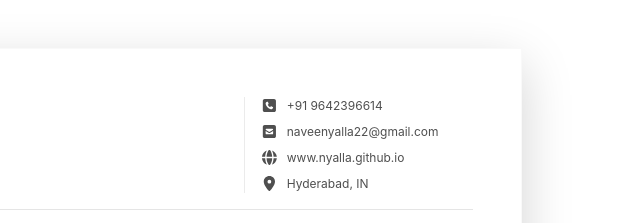
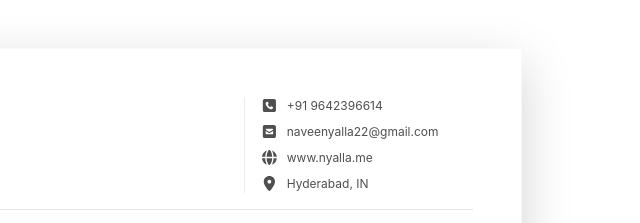
Before and after one commit to nyalla/nyalla.github.io, a website: page resume.html in a window 1280 px wide. Shown: the top 223 px of the page, 640-1280 px from the left. Drawn offline with Linux system fonts and the light colour scheme.

Commit message:
Update resume.html

```diff
--- a/resume.html
+++ b/resume.html
@@ -38,7 +38,7 @@
 							<ul class="list-unstyled mb-0">
 								<li class="mb-2"><i class="fas fa-phone-square fa-fw fa-lg mr-2 "></i><a class="resume-link" href="tel:#">+91 9642396614</a></li>
 								<li class="mb-2"><i class="fas fa-envelope-square fa-fw fa-lg mr-2"></i><a class="resume-link" href="mailto:#">naveenyalla22@gmail.com</a></li>
-								<li class="mb-2"><i class="fas fa-globe fa-fw fa-lg mr-2"></i><a class="resume-link" href="https://nyalla.github.io/">www.nyalla.github.io</a></li>
+								<li class="mb-2"><i class="fas fa-globe fa-fw fa-lg mr-2"></i><a class="resume-link" href="https://nyalla.me/">www.nyalla.me</a></li>
 								<li class="mb-0"><i class="fas fa-map-marker-alt fa-fw fa-lg mr-2"></i>Hyderabad, IN</li>
 							</ul>
 						</div><!--//resume-contact-->
```
